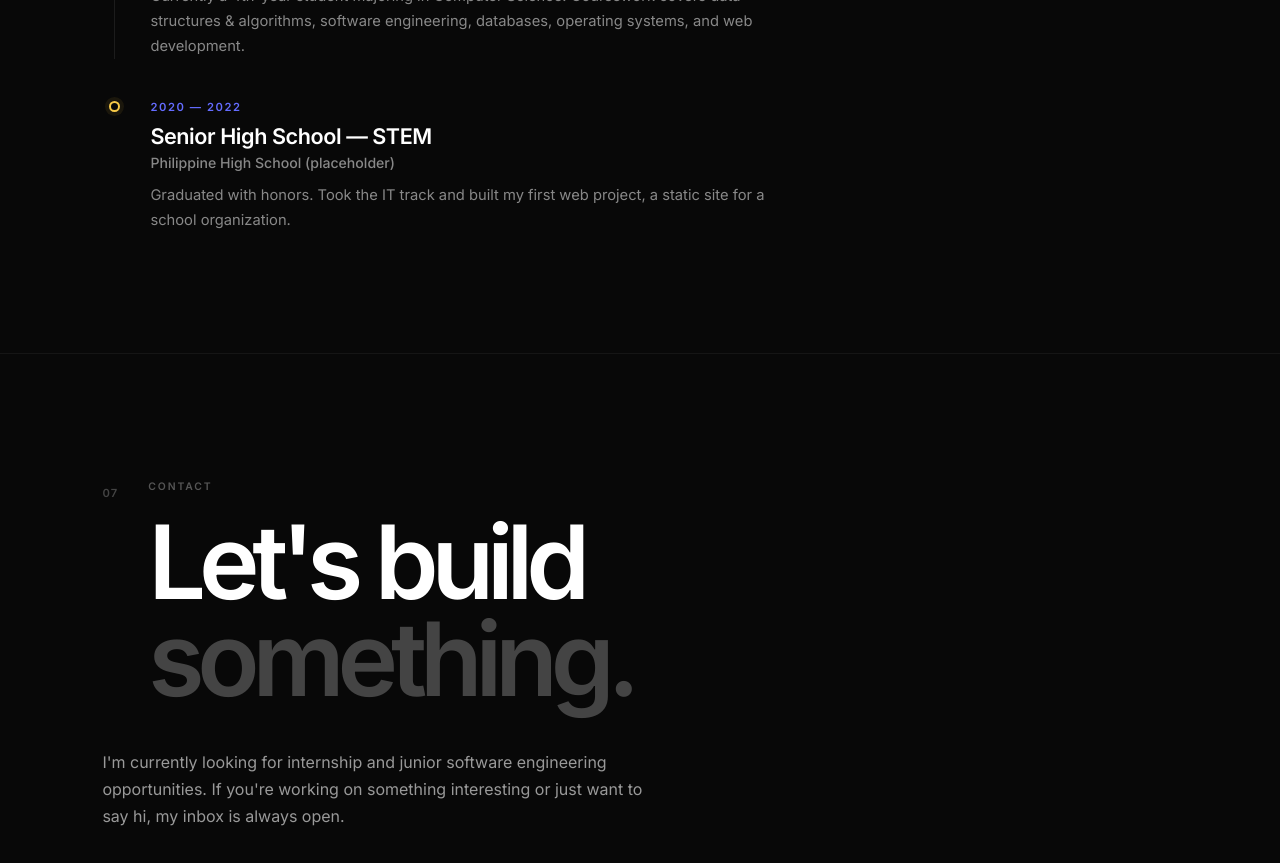
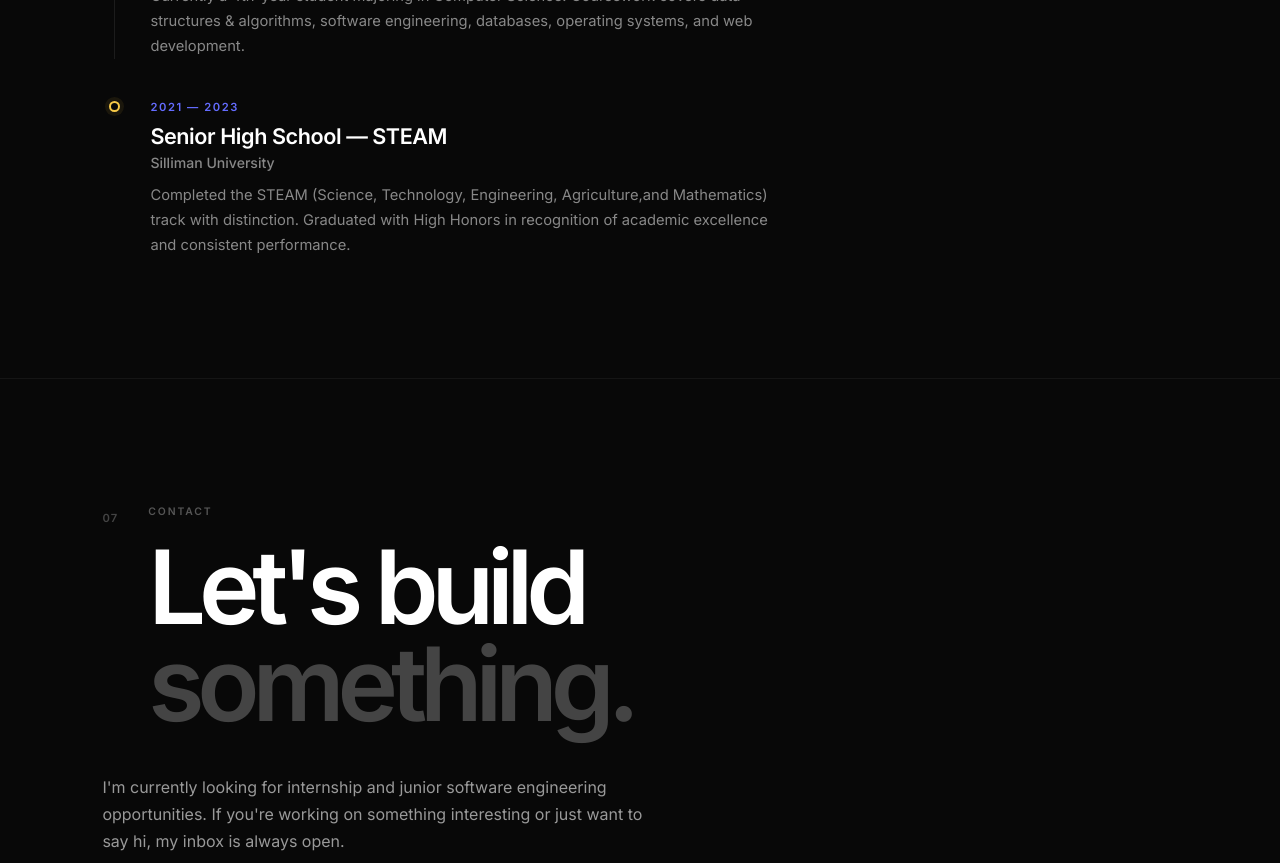
Before and after one commit to BreadKramz/Portfolio, a React (Vite) app: page / in a window 1280 px wide. Shown: the part 4400-5263 px from the top of the page. Built offline with nearby package versions, Linux system fonts and the light colour scheme.

Commit message:
fixed education

```diff
--- a/src/data/timeline.js
+++ b/src/data/timeline.js
@@ -20,10 +20,10 @@ export const education = [
   },
   {
     type: 'edu',
-    role: 'Senior High School — STEM',
-    org: 'Philippine High School (placeholder)',
-    period: '2020 — 2022',
+    role: 'Senior High School — STEAM',
+    org: 'Silliman University',
+    period: '2021 — 2023',
     description:
-      'Graduated with honors. Took the IT track and built my first web project, a static site for a school organization.',
+      'Completed the STEAM (Science, Technology, Engineering, Agriculture,and Mathematics) track with distinction. Graduated with High Honors in recognition of academic excellence and consistent performance.',
   },
 ]
```
